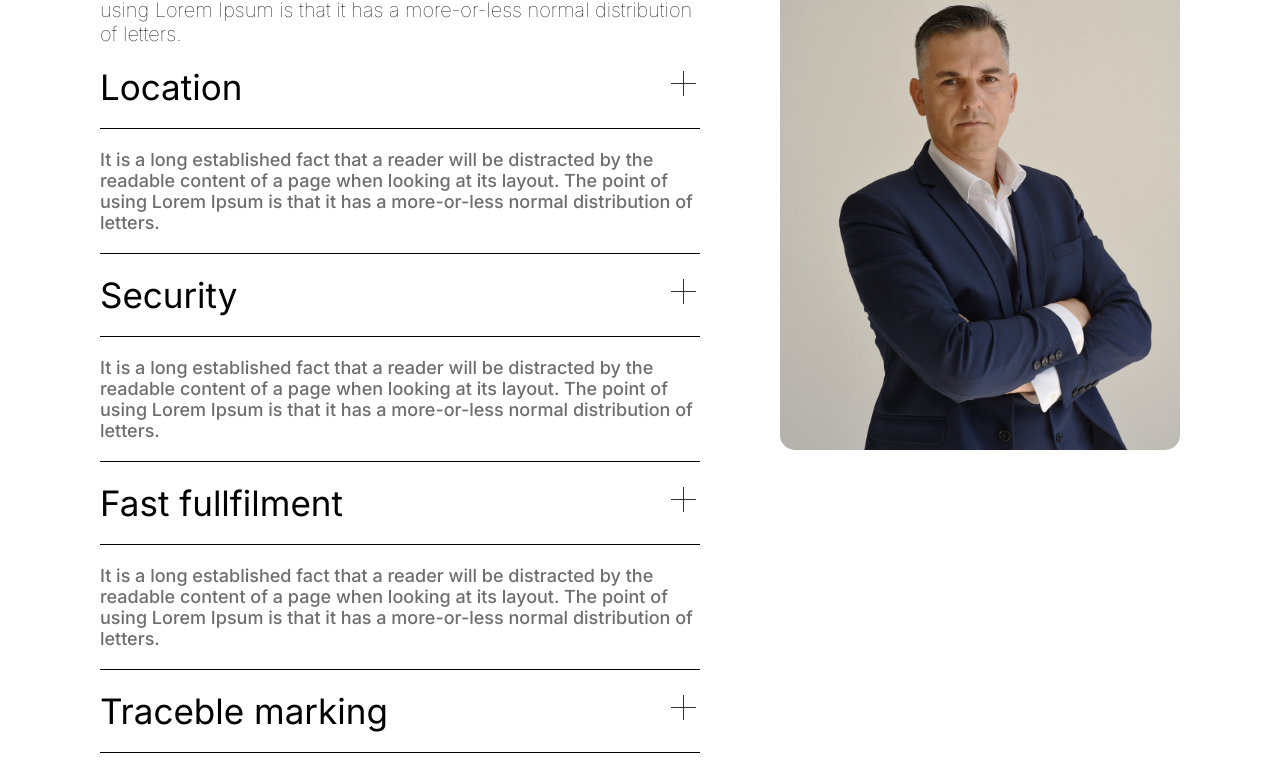
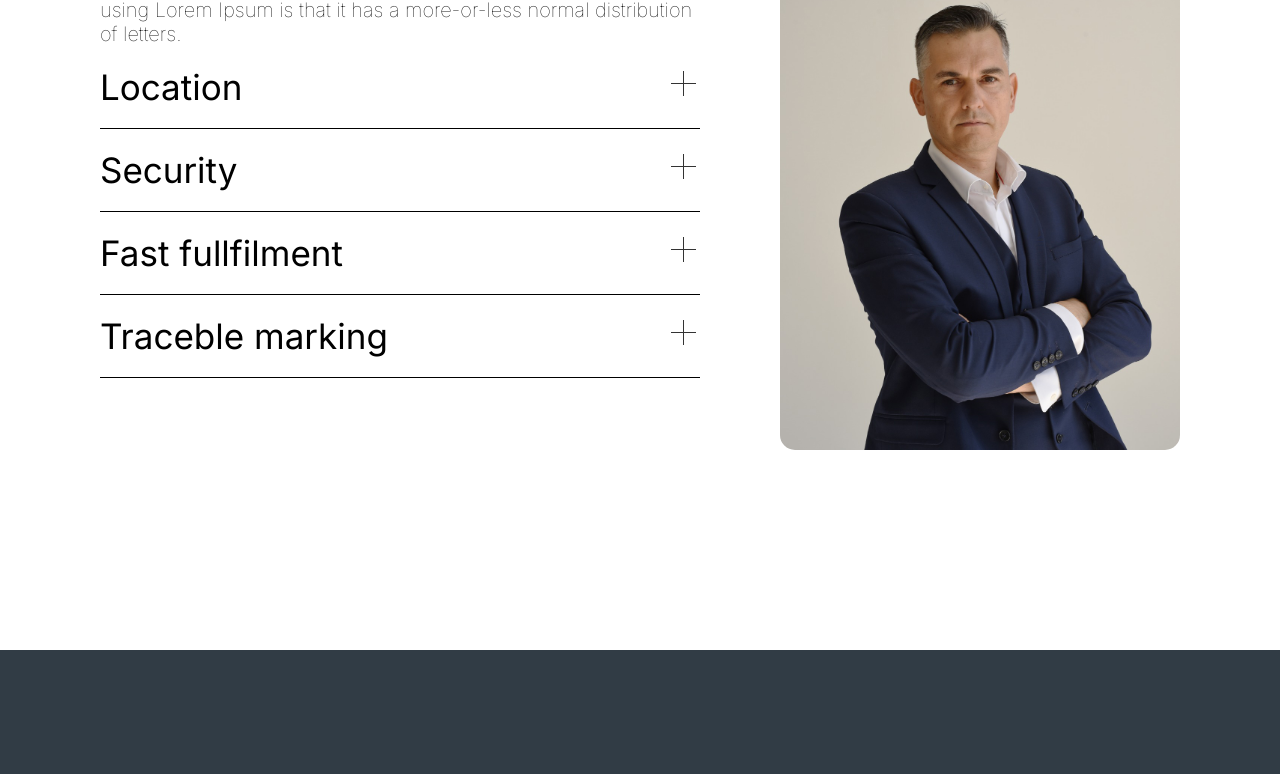
Before and after one commit to OlesyaPastushenko/Warehouse-Company, a Next.js app: page / in a window 1280 px wide. Shown: the part 4360-5134 px from the top of the page. Built offline with nearby package versions, Linux system fonts and the light colour scheme.

Commit message:
aurimas sec added

```diff
--- a/src/components/secWhy.js
+++ b/src/components/secWhy.js
@@ -1,4 +1,11 @@
+import { useState } from "react";
+
 export default function Why() {
+  const [location, setLocation] = useState(false)
+  const [security, setSecurity] = useState(false)
+  const [fast, setFast] = useState(false)
+  const [trace, setTrace] = useState(false)
+
   return (
     <div className="section white">
       <div className="photoAndWhy">
@@ -13,9 +20,9 @@ export default function Why() {
           <div>
             <div className="nameAndCross">
               <div>Location</div>
-              <div className="cross1"></div>
+              <div className="cross1" onClick={()=>setLocation(!location)}></div>
             </div>
-            <div className="whyInfo">
+            <div className={ location ? "whyInfo" : "whyInfoClose"}>
               It is a long established fact that a reader will be distracted by
               the readable content of a page when looking at its layout. The
               point of using Lorem Ipsum is that it has a more-or-less normal
@@ -25,9 +32,9 @@ export default function Why() {
           <div>
             <div className="nameAndCross">
               <div>Security</div>
-              <div className="cross1"></div>
+              <div className="cross1" onClick={()=>setSecurity(!security)}></div>
             </div>
-            <div className="whyInfo">
+            <div className={ security ? "whyInfo" : "whyInfoClose"}>
               It is a long established fact that a reader will be distracted by
               the readable content of a page when looking at its layout. The
               point of using Lorem Ipsum is that it has a more-or-less normal
@@ -36,9 +43,9 @@ export default function Why() {
           </div>
           <div className="nameAndCross">
             <div>Fast fullfilment</div>
-            <div className="cross1"></div>
+            <div className="cross1" onClick={()=>setFast(!fast)}></div>
           </div>
-          <div className="whyInfo">
+          <div className={ fast ? "whyInfo" : "whyInfoClose"}>
             It is a long established fact that a reader will be distracted by
             the readable content of a page when looking at its layout. The point
             of using Lorem Ipsum is that it has a more-or-less normal
@@ -46,9 +53,9 @@ export default function Why() {
           </div>
           <div className="nameAndCross">
             <div>Traceble marking</div>
-            <div className="cross1"></div>
+            <div className="cross1" onClick={()=>setTrace(!trace)}></div>
           </div>
-          <div className="whyInfo">
+          <div className={ trace ? "whyInfo" : "whyInfoClose"}>
             It is a long established fact that a reader will be distracted by
             the readable content of a page when looking at its layout. The point
             of using Lorem Ipsum is that it has a more-or-less normal
--- a/src/styles/why.css
+++ b/src/styles/why.css
@@ -39,15 +39,26 @@
   /* .cross:after {
     transform: rotate(90deg);
   } */
+  .whyInfoClose {
+    width: 100%;
+    border-top: 1px solid black;
+    font-size: 18px;
+    font-weight: 500;
+    color: #6e6e6e;
+    transition: 0.2s;
+    overflow: hidden;
+    height: 0;
+  }
   .whyInfo {
     width: 100%;
-    padding: 20px 0px;
     border-top: 1px solid black;
     border-bottom: 1px solid black;
     font-size: 18px;
     font-weight: 500;
     color: #6e6e6e;
-    transition: 0.5s;
+    transition: 0.4s;
+    overflow: hidden;
+    padding: 20px 0px;
   }
   .photoAndWhy {
     width: 100%;
@@ -61,4 +72,5 @@
     width: 400px;
     border-radius: 15px;
     margin-top: 100px;
+    margin-bottom: 100px;
   }
```
